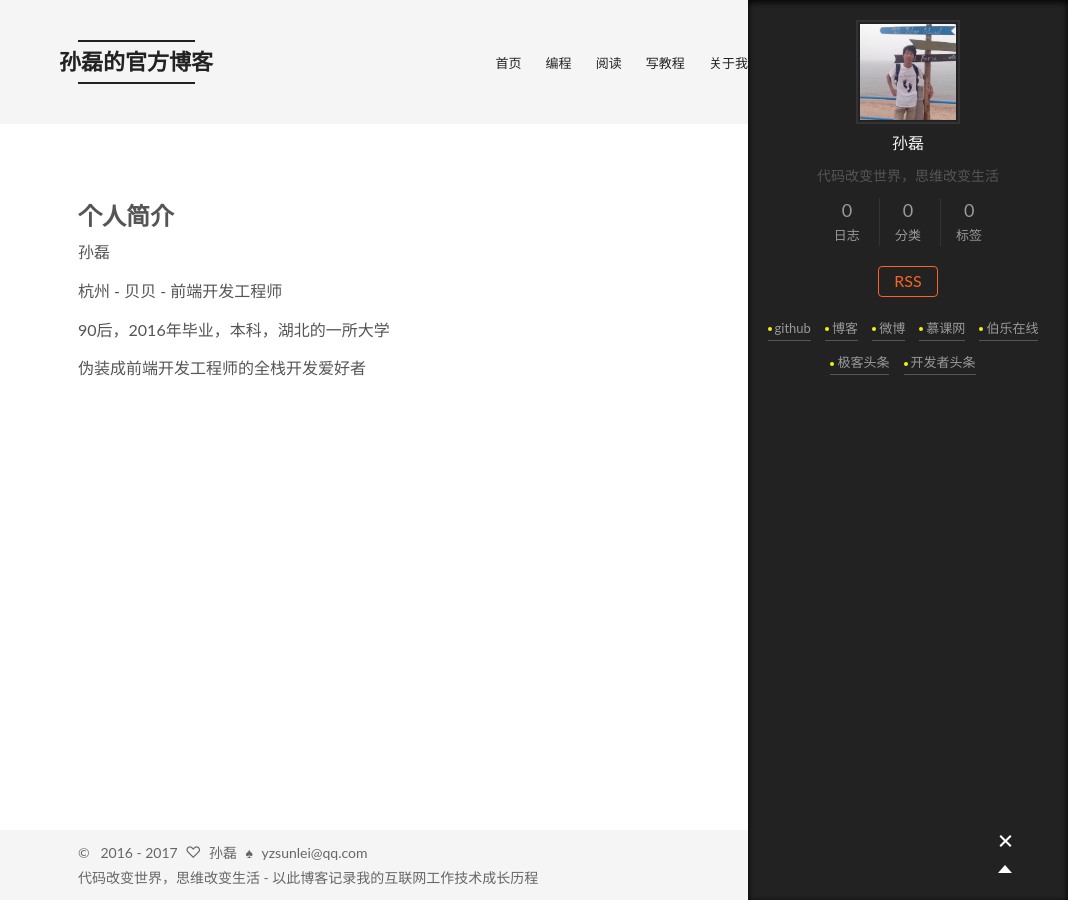
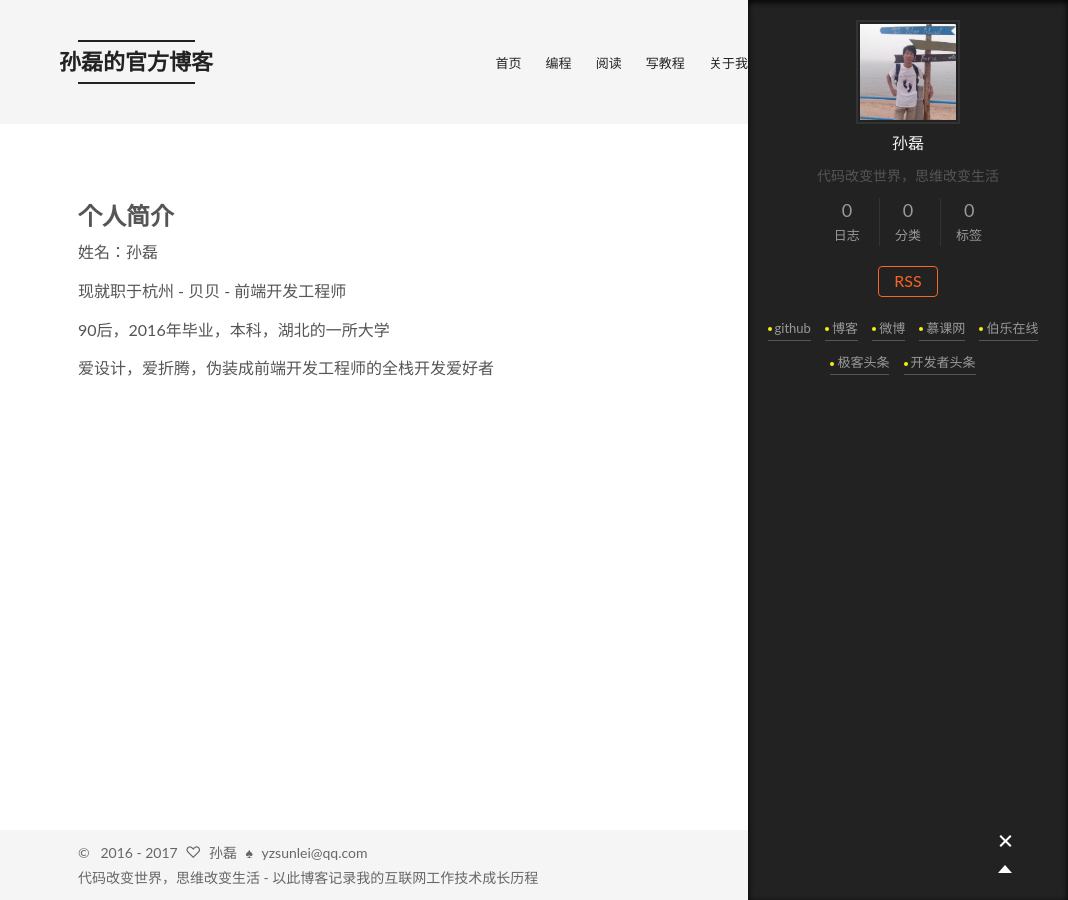
Before and after one commit to yzsunlei/yzsunlei.github.io, a Jekyll site: the page built from about.html, in a window 1280 px wide. Shown: the whole page, without its empty margins (212-1280 px from the left). Built offline with Jekyll 4.4.1, drawn with Linux system fonts in a browser that asks for light colours.

Commit message:
update the about

```diff
--- a/about.html
+++ b/about.html
@@ -4,7 +4,7 @@ title: 关于我-孙磊的官方博客
 ---
 
 <h1>个人简介</h1>
-<p>孙磊</p>
-<p>杭州 - 贝贝 - 前端开发工程师</p>
+<p>姓名：孙磊</p>
+<p>现就职于杭州 - 贝贝 - 前端开发工程师</p>
 <p>90后，2016年毕业，本科，湖北的一所大学</p>
-<p>伪装成前端开发工程师的全栈开发爱好者</p>
+<p>爱设计，爱折腾，伪装成前端开发工程师的全栈开发爱好者</p>
```
